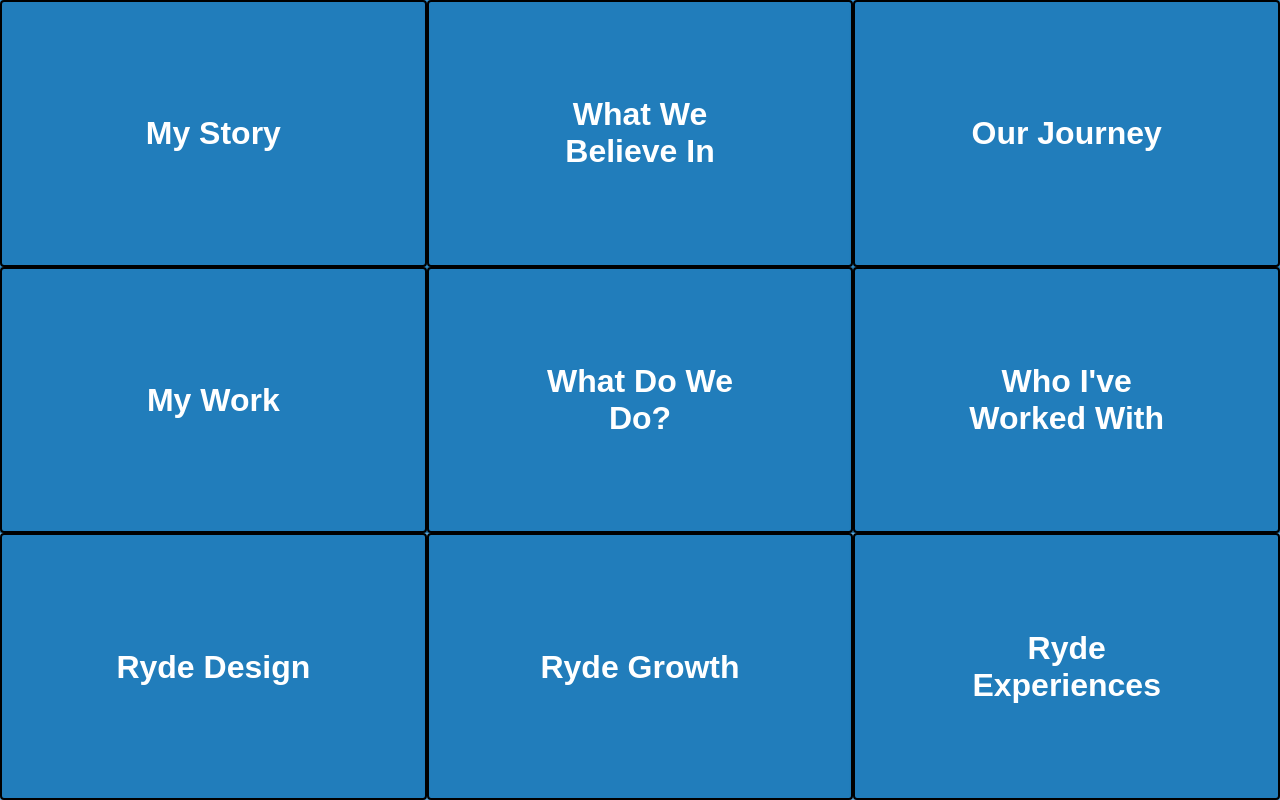
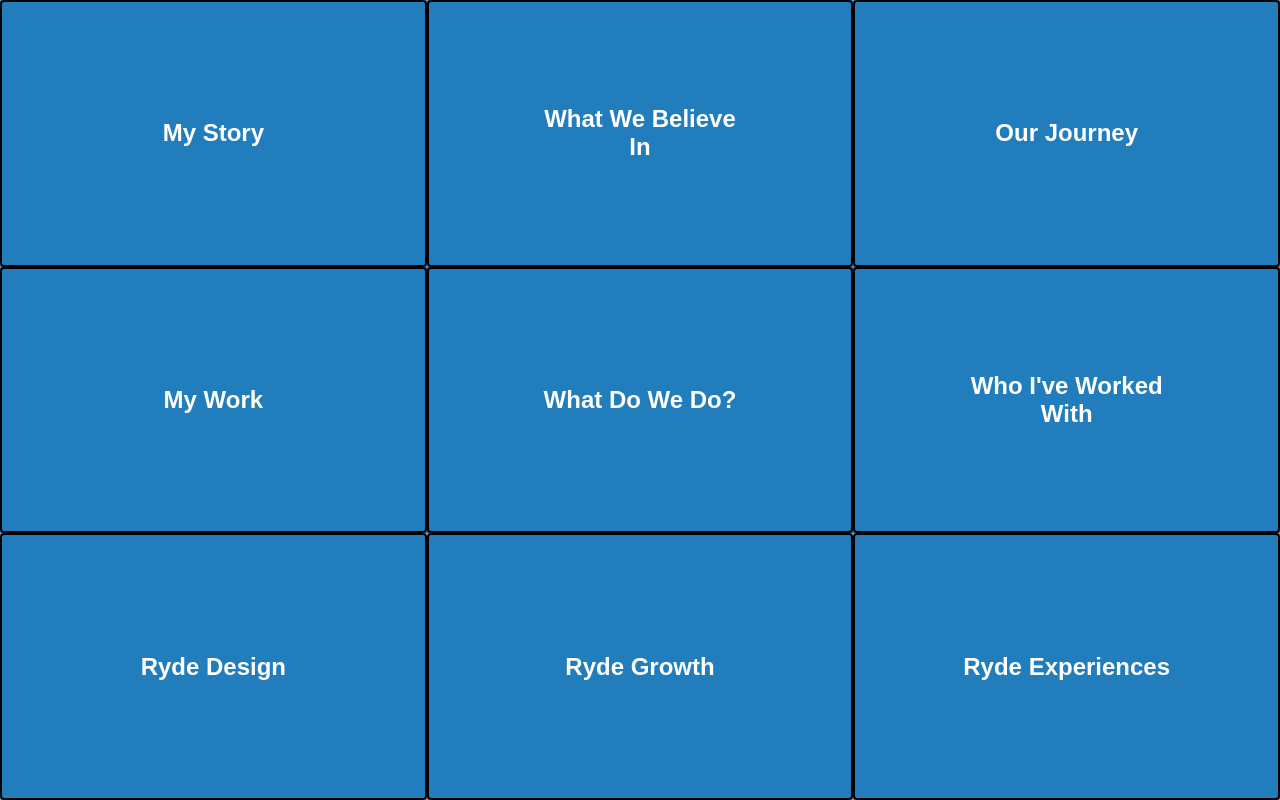
Before and after one commit to ImSteffi/ryde-international, a React (Vite) app in the folder src/ryde-international-frontend/: page / in a window 1280 px wide. Built offline with nearby package versions, Linux system fonts and the light colour scheme.

Commit message:
highlighted content onclick will open up an extended version of the content

```diff
--- a/src/ryde-international-frontend/src/App.jsx
+++ b/src/ryde-international-frontend/src/App.jsx
@@ -1,24 +1,178 @@
-// import { useState } from 'react';
-// import { ryde_international_backend } from 'declarations/ryde-international-backend';
+import { useState, useEffect } from "react";
 
 function App() {
+  const [visibleSection, setVisibleSection] = useState(null);
+  const [openCard, setOpenCard] = useState(null);
+  const [isMobile, setIsMobile] = useState(false);
+
+  useEffect(() => {
+    const handleResize = () => {
+      setIsMobile(window.innerWidth <= 768);
+    };
+    handleResize();
+    window.addEventListener("resize", handleResize);
+    return () => window.removeEventListener("resize", handleResize);
+  }, []);
+
+  const handleMouseEnter = (section) => {
+    if (!isMobile) {
+      setVisibleSection(section);
+    }
+  };
+
+  const handleMouseLeave = () => {
+    if (!isMobile) {
+      setVisibleSection(null);
+    }
+  };
+
+  const handleClick = (section) => {
+    if (isMobile) {
+      if (visibleSection === section) {
+        setOpenCard(section);
+        setVisibleSection(null);
+      } else {
+        setVisibleSection(section);
+      }
+    } else {
+      setOpenCard(section);
+    }
+  };
+
+  const handleOutsideClick = (event) => {
+    if (event.target.className === "cardOverlay") {
+      setOpenCard(null);
+      setVisibleSection(null);
+    }
+  };
+
+  const handleCloseCard = () => {
+    setOpenCard(null);
+    setVisibleSection(null);
+  };
+
   return (
-    <main className="container">
+    <main className="container" onClick={handleOutsideClick}>
       <div className="section section1">
-        <div className="content"><h1>My Story</h1></div>
-        <div className="content"><h1>What We Believe In</h1></div>
-        <div className="content"><h1>Our Journey</h1></div>
+        <div
+          className="contentDiv sec1con1"
+          onMouseEnter={() => handleMouseEnter("sec1con1")}
+          onMouseLeave={handleMouseLeave}
+          onClick={() => handleClick("sec1con1")}
+        >
+          <h2>My Story</h2>
+          <div style={{ opacity: visibleSection === "sec1con1" ? 1 : 0 }}>
+            <p>LOREM IPSUM</p>
+          </div>
+        </div>
+        <div
+          className="contentDiv sec1con2"
+          onMouseEnter={() => handleMouseEnter("sec1con2")}
+          onMouseLeave={handleMouseLeave}
+          onClick={() => handleClick("sec1con2")}
+        >
+          <h2>What We Believe In</h2>
+          <div style={{ opacity: visibleSection === "sec1con2" ? 1 : 0 }}>
+            <p>LOREM IPSUM</p>
+          </div>
+        </div>
+        <div
+          className="contentDiv sec1con3"
+          onMouseEnter={() => handleMouseEnter("sec1con3")}
+          onMouseLeave={handleMouseLeave}
+          onClick={() => handleClick("sec1con3")}
+        >
+          <h2>Our Journey</h2>
+          <div style={{ opacity: visibleSection === "sec1con3" ? 1 : 0 }}>
+            <p>LOREM IPSUM</p>
+          </div>
+        </div>
       </div>
+
       <div className="section section2">
-        <div className="content sec1con1"><h1>My Work</h1></div>
-        <div className="content sec2con2"><h1>What Do We Do?</h1></div>
-        <div className="content sec3con3"><h1>Who I've Worked With</h1></div>
+        <div
+          className="contentDiv sec2con1"
+          onMouseEnter={() => handleMouseEnter("sec2con1")}
+          onMouseLeave={handleMouseLeave}
+          onClick={() => handleClick("sec2con1")}
+        >
+          <h2>My Work</h2>
+          <div style={{ opacity: visibleSection === "sec2con1" ? 1 : 0 }}>
+            <p>LOREM IPSUM</p>
+          </div>
+        </div>
+        <div
+          className="contentDiv sec2con2"
+          onMouseEnter={() => handleMouseEnter("sec2con2")}
+          onMouseLeave={handleMouseLeave}
+          onClick={() => handleClick("sec2con2")}
+        >
+          <h2>What Do We Do?</h2>
+          <div
+            className="sec2con2text"
+            style={{ opacity: visibleSection === "sec2con2" ? 1 : 0 }}
+          >
+            <p>LOREM IPSUM</p>
+          </div>
+        </div>
+        <div
+          className="contentDiv sec2con3"
+          onMouseEnter={() => handleMouseEnter("sec2con3")}
+          onMouseLeave={handleMouseLeave}
+          onClick={() => handleClick("sec2con3")}
+        >
+          <h2>Who I've Worked With</h2>
+          <div style={{ opacity: visibleSection === "sec2con3" ? 1 : 0 }}>
+            <p>LOREM IPSUM</p>
+          </div>
+        </div>
       </div>
+
       <div className="section section3">
-        <div className="content"><h1>Ryde Design</h1></div>
-        <div className="content"><h1>Ryde Growth</h1></div>
-        <div className="content"><h1>Ryde Experiences</h1></div>
+        <div
+          className="contentDiv sec3con1"
+          onMouseEnter={() => handleMouseEnter("sec3con1")}
+          onMouseLeave={handleMouseLeave}
+          onClick={() => handleClick("sec3con1")}
+        >
+          <h2>Ryde Design</h2>
+          <div style={{ opacity: visibleSection === "sec3con1" ? 1 : 0 }}>
+            <p>LOREM IPSUM</p>
+          </div>
+        </div>
+        <div
+          className="contentDiv sec3con2"
+          onMouseEnter={() => handleMouseEnter("sec3con2")}
+          onMouseLeave={handleMouseLeave}
+          onClick={() => handleClick("sec3con2")}
+        >
+          <h2>Ryde Growth</h2>
+          <div style={{ opacity: visibleSection === "sec3con2" ? 1 : 0 }}>
+            <p>LOREM IPSUM</p>
+          </div>
+        </div>
+        <div
+          className="contentDiv sec3con3"
+          onMouseEnter={() => handleMouseEnter("sec3con3")}
+          onMouseLeave={handleMouseLeave}
+          onClick={() => handleClick("sec3con3")}
+        >
+          <h2>Ryde Experiences</h2>
+          <div style={{ opacity: visibleSection === "sec3con3" ? 1 : 0 }}>
+            <p>LOREM IPSUM</p>
+          </div>
+        </div>
       </div>
+
+      {openCard && (
+        <div className="cardOverlay show">
+          <div className="card">
+            <h3>{openCard}</h3>
+            <p>LOREM IPSUM</p>
+            <button onClick={handleCloseCard}>Close</button>
+          </div>
+        </div>
+      )}
     </main>
   );
 }
--- a/src/ryde-international-frontend/src/index.scss
+++ b/src/ryde-international-frontend/src/index.scss
@@ -5,12 +5,15 @@
 $text-color: #fff;
 $padding: 5px;
 $margin: 5px;
+$transition-duration: 0.5s; /* Customize the smoothness (duration) here */
+$transition-timing-function: ease;
 
 * {
   box-sizing: border-box;
 }
 
-body, html {
+body,
+html {
   margin: 0;
   padding: 0;
   height: 100%;
@@ -32,8 +35,7 @@
   overflow: hidden;
 }
 
-.section1, .section2, .section3 {
-}
+/* Section Backgrounds */
 
 .section1 {
   background-color: $primary-color;
@@ -58,7 +60,9 @@
   z-index: -1;
 }
 
-.content {
+/* Content Div Styling */
+
+.contentDiv {
   flex: 1;
   height: 100%;
   position: relative;
@@ -67,9 +71,14 @@
   border: 2px solid black;
   border-radius: 4px;
   box-shadow: 0 2px 4px rgba(0, 0, 0, 0.1);
+  cursor: pointer;
+  transition: background-color $transition-duration $transition-timing-function,
+    color $transition-duration $transition-timing-function,
+    padding $transition-duration $transition-timing-function,
+    opacity $transition-duration $transition-timing-function;
 }
 
-.content h1 {
+.contentDiv h2 {
   position: absolute;
   top: 50%;
   left: 50%;
@@ -77,13 +86,69 @@
   margin: 0;
 }
 
+/* Hover Effects for Desktop */
 
-.content:hover {
-  background-color: $hover-color;
+.container .contentDiv:hover {
+  opacity: 1;
   color: $text-color;
   padding: 15%;
 }
 
-.sec2con2 {
-  // padding: 100px;
+.container .contentDiv:hover > h2 {
+  top: 15%;
+  transition: top $transition-duration $transition-timing-function,
+    color $transition-duration $transition-timing-function,
+    padding $transition-duration $transition-timing-function,
+    opacity $transition-duration $transition-timing-function;
 }
+
+/* Mobile-specific Styles */
+@media (max-width: 768px) {
+  .contentDiv {
+    opacity: 1; /* Ensure default opacity for mobile */
+  }
+}
+
+/* --------- Card Overlay --------- */
+
+.cardOverlay {
+  position: fixed;
+  top: 0;
+  left: 0;
+  width: 100%;
+  height: 100%;
+  background: rgba(0, 0, 0, 0.839); /* Black background */
+  display: flex;
+  justify-content: center;
+  align-items: center;
+  z-index: 1000;
+  opacity: 0;
+  transition: opacity $transition-duration $transition-timing-function;
+}
+
+.cardOverlay.show {
+  opacity: 1;
+}
+
+.card {
+  background: white;
+  padding: 20px;
+  border-radius: 8px;
+  box-shadow: 0 4px 8px rgba(0, 0, 0, 0.2);
+  text-align: center;
+}
+
+.card button {
+  margin-top: 20px;
+  padding: 10px 20px;
+  background-color: $primary-color;
+  color: white;
+  border: none;
+  border-radius: 4px;
+  cursor: pointer;
+  transition: background-color $transition-duration $transition-timing-function;
+}
+
+.card button:hover {
+  background-color: $secondary-color;
+}
```
Also changed, not shown: 1 other file (tests, documents, lock files or other folders).
